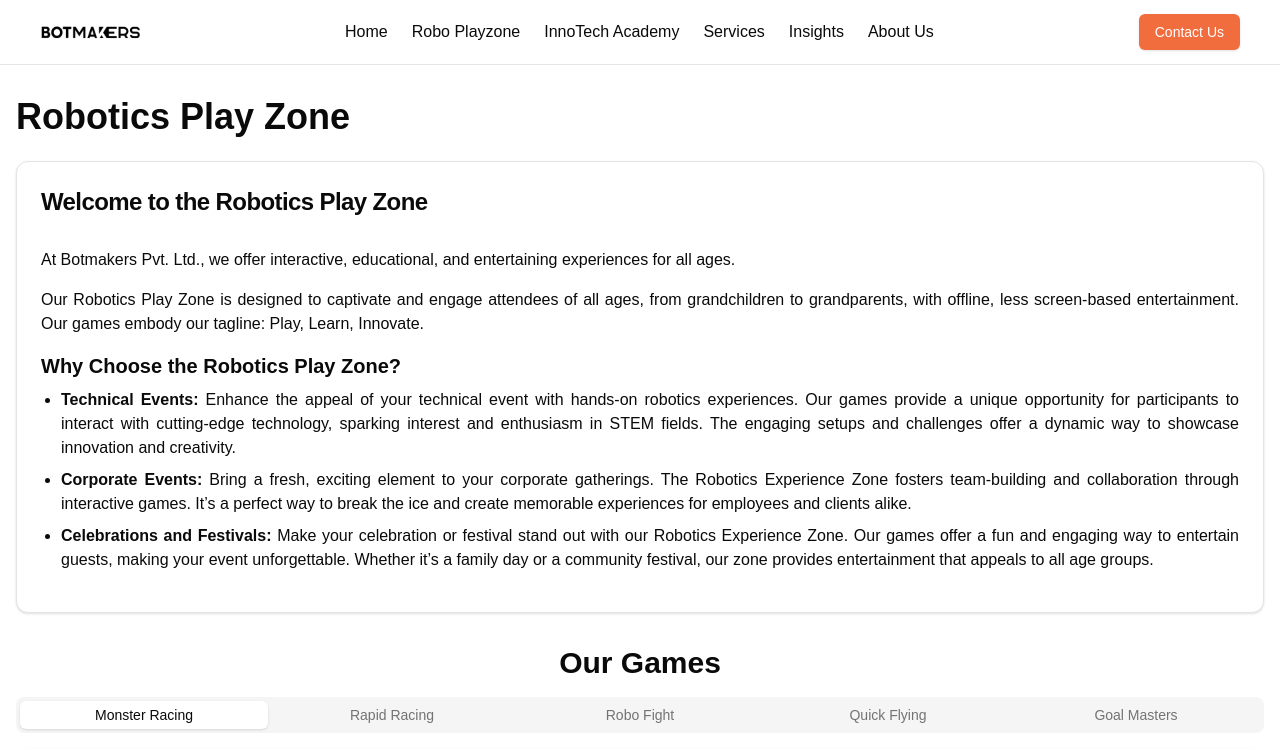
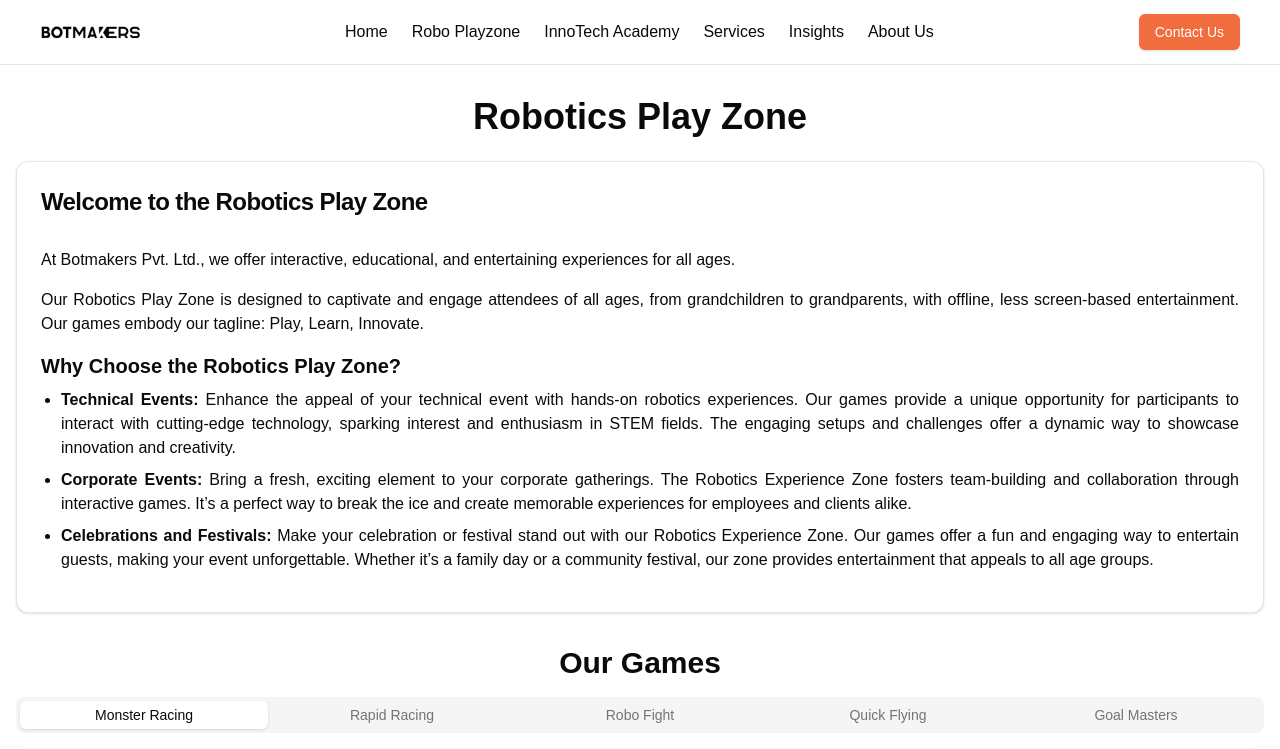
Before and after one commit to anujsb/botmakerstech, a Next.js app: page /robo-playzone in a window 1280 px wide. Shown: the top 749 px of the page. Built offline with nearby package versions, Linux system fonts and the light colour scheme.

Commit message:
Robotics Play Zone heading center

```diff
--- a/src/app/robo-playzone/page.tsx
+++ b/src/app/robo-playzone/page.tsx
@@ -55,7 +55,7 @@ const page = () => {
     <div>
       <Header2 />
       <div className="container mx-auto px-4 py-8 text-justify">
-        <h1 className="text-4xl font-bold mb-6  text-justify">
+        <h1 className="text-4xl font-bold mb-6  text-center">
           Robotics Play Zone
         </h1>
         <Card className="mb-8 text-justify">
```
